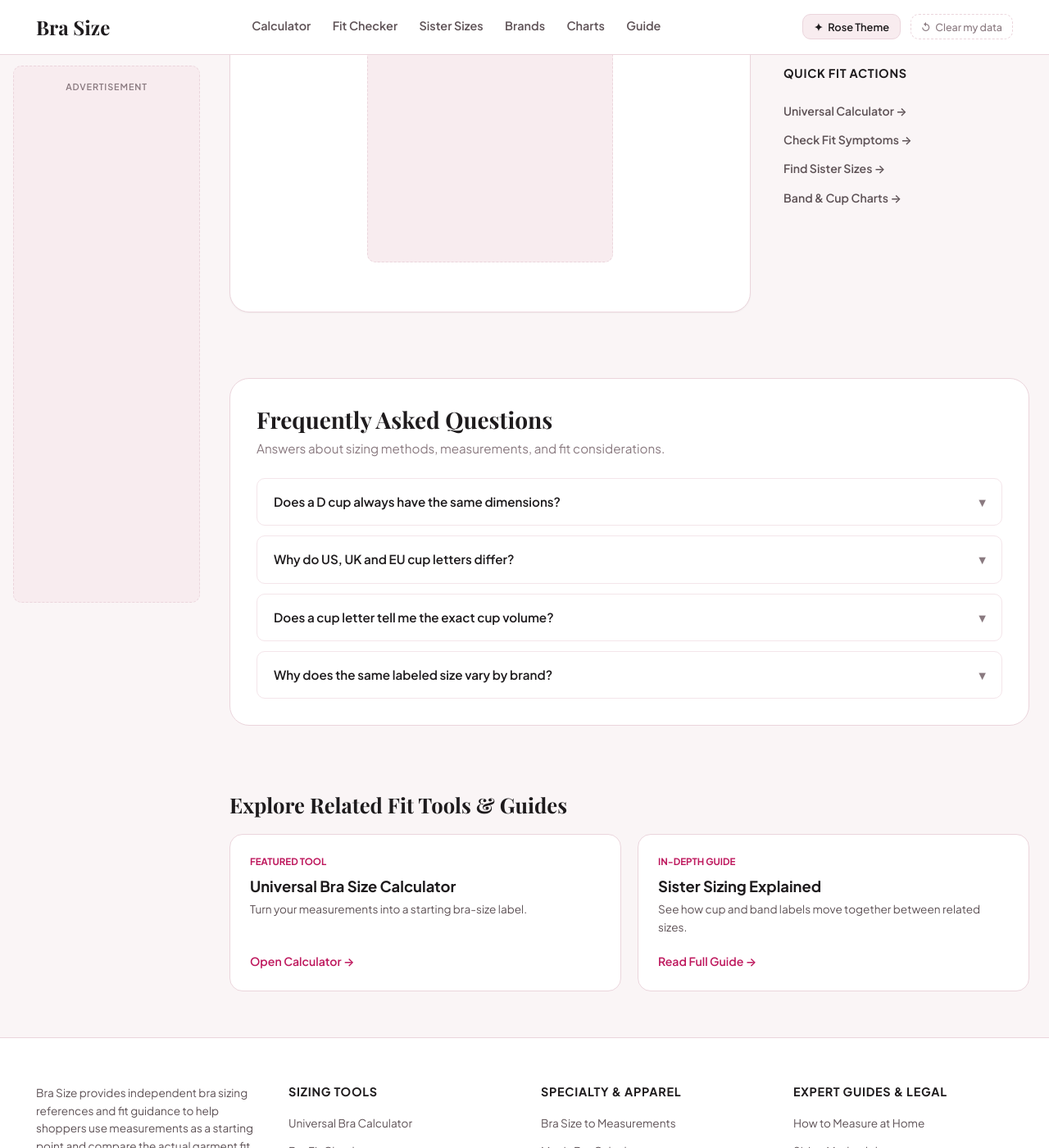
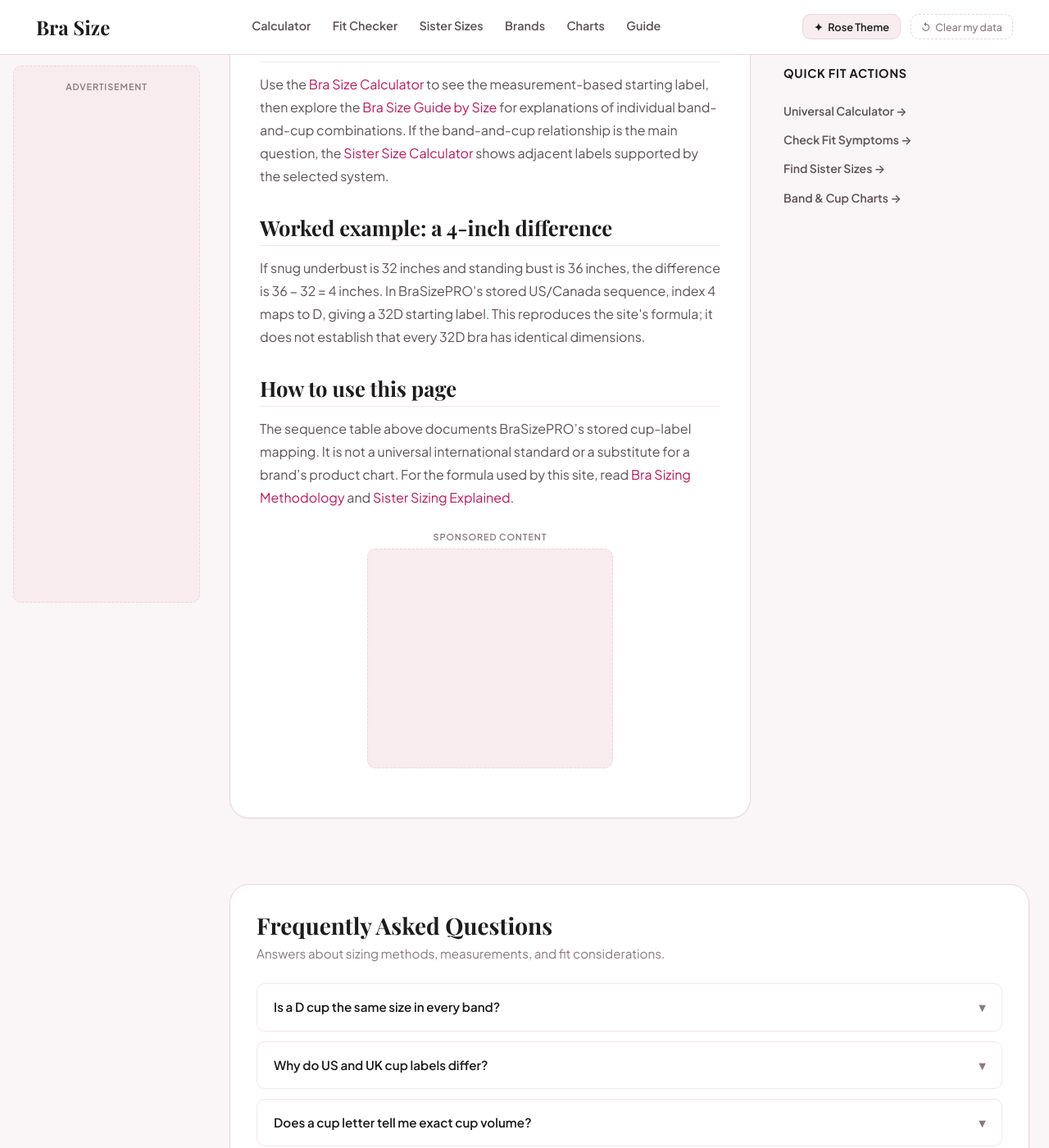
Before and after one commit to sharpedge74-cmyk/Bra-Size-Pro, a Jekyll site: the page built from bra-cup-size-guide.html, in a window 1280 px wide and 1400 px high, scrolled down 3554 px. Shown: the whole window at 82% size. Built offline with Jekyll 4.4.1, drawn with Linux system fonts in a browser that asks for light colours; some web fonts are replaced; some of the changed text lies outside the part shown.

Commit message:
Improve bra sizing reference content with worked examples and sourced limitations

```diff
--- a/bra-cup-size-guide.html
+++ b/bra-cup-size-guide.html
@@ -1,11 +1,11 @@
 ---
 layout: guide
-title: "Bra Cup Size Guide: AA to L"
-description: "Understand bra cup letters, why cup size changes with band size, how US, UK and EU labels differ, and what a cup chart can actually tell you."
+title: "Bra Cup Size Guide: Letters and Cup Differences"
+description: "Learn what cup letters mean, how sizing systems differ, and why the same cup label can fit differently across bands, brands, and bra styles."
 permalink: /bra-cup-size-guide
 breadcrumb_label: "Cup Size Guide"
 intent: "Explain relative cup sizing and common cup-letter progressions"
-last_reviewed: "2026-10-13"
+last_reviewed: "2026-10-19"
 ads: "guide"
 related_tool:
   title: "Universal Bra Size Calculator"
@@ -15,17 +15,26 @@
   title: "Sister Sizing Explained"
   desc: "See how cup and band labels move together between related sizes."
   url: "/sister-sizing-explained"
+sources:
+  - '<a href="https://pubmed.ncbi.nlm.nih.gov/39623226/" target="_blank" rel="noopener">Moscarelli et al. (2025), variation in bra cup sizing among manufacturers — retrieved 2026-10-19</a>'
+  - '<a href="https://pubmed.ncbi.nlm.nih.gov/22397508/" target="_blank" rel="noopener">White &amp; Scurr (2012), comparison of traditional sizing and professional fit criteria — retrieved 2026-10-19</a>'
+  - '<a href="https://www.thirdlove.com/pages/bra-size-chart" target="_blank" rel="noopener">ThirdLove official bra size chart — checked 2026-10-19</a>'
 faq:
-  - q: "Does a D cup always have the same dimensions?"
-    a: "No. Cup letters are relative to the band number. A 28D and a 36D are different size combinations, and their cups are not identical in physical dimensions."
-  - q: "Why do US, UK and EU cup letters differ?"
-    a: "Sizing systems use different cup-letter progressions, especially after D. A letter in one system does not always translate directly to the same letter in another."
-  - q: "Does a cup letter tell me the exact cup volume?"
-    a: "No. The letter is part of a combined size label. Actual cup dimensions also depend on the band, the sizing convention, and how a particular garment is made."
-  - q: "Why does the same labeled size vary by brand?"
-    a: "Brands can use different patterns, materials, grading and size charts. The label is a useful reference, but it does not specify every dimension of the finished bra."
+  - q: "Is a D cup the same size in every band?"
+    a: "No. Cup dimensions are graded alongside the band, so the same letter on different band labels does not mean the cups have identical dimensions."
+  - q: "Why do US and UK cup labels differ?"
+    a: "Cup-letter progressions vary between sizing systems, especially beyond D. A general conversion is only a starting reference; check the chart for the brand and product."
+  - q: "Does a cup letter tell me exact cup volume?"
+    a: "No. The label is part of a band-and-cup combination. Garment construction, pattern, materials, and sizing convention also affect the finished cup."
+  - q: "What is the difference between DD and E?"
+    a: "It depends on the sizing system. Some systems use DD as a step after D, while others use E. Do not assume the labels are interchangeable across all brands."
+  - q: "How do I choose a cup size if I am between sizes?"
+    a: "Compare the next cup positions in the specific brand's chart, then assess coverage, wire placement, and comfort in the actual bra. One label alone cannot predict fit."
+
 ---
 
+<h2>Direct answer</h2>
+<p>A cup letter is one part of a bra-size label, not a fixed measure of breast size. The cup position is read together with the band number and sizing system. US, UK, EU, and Australian labels can use different letter sequences, and manufacturers may differ too. Use a cup chart to understand labels, then check the specific bra's chart and fit.</p>
 <h2>What a Cup Letter Means</h2>
 <p>A bra size combines a band number and a cup letter. The band number identifies a size category around the ribcage; the cup letter marks a step in the cup sequence used by that sizing system. Neither part describes the full size on its own.</p>
 <p>This is why a D cup is not one fixed volume that stays identical across all band sizes. A 30D and a 38D have different band numbers and different cup dimensions. To understand a label, read the number and letter together.</p>
@@ -70,3 +79,7 @@
 
 <h2>Find a Size Reference for Your Measurements</h2>
 <p>Use the <a href="/bra-size-calculator">Bra Size Calculator</a> to see the measurement-based starting label, then explore the <a href="/bra-size-guide-by-size">Bra Size Guide by Size</a> for explanations of individual band-and-cup combinations. If the band-and-cup relationship is the main question, the <a href="/sister-size-calculator">Sister Size Calculator</a> shows adjacent labels supported by the selected system.</p>
+<h2>Worked example: a 4-inch difference</h2>
+<p>If snug underbust is 32 inches and standing bust is 36 inches, the difference is 36 − 32 = 4 inches. In BraSizePRO's stored US/Canada sequence, index 4 maps to D, giving a 32D starting label. This reproduces the site's formula; it does not establish that every 32D bra has identical dimensions.</p>
+<h2>How to use this page</h2>
+<p>The sequence table above documents BraSizePRO’s stored cup-label mapping. It is not a universal international standard or a substitute for a brand’s product chart. For the formula used by this site, read <a href="/bra-sizing-methodology">Bra Sizing Methodology</a> and <a href="/sister-sizing-explained">Sister Sizing Explained</a>.</p>
```
